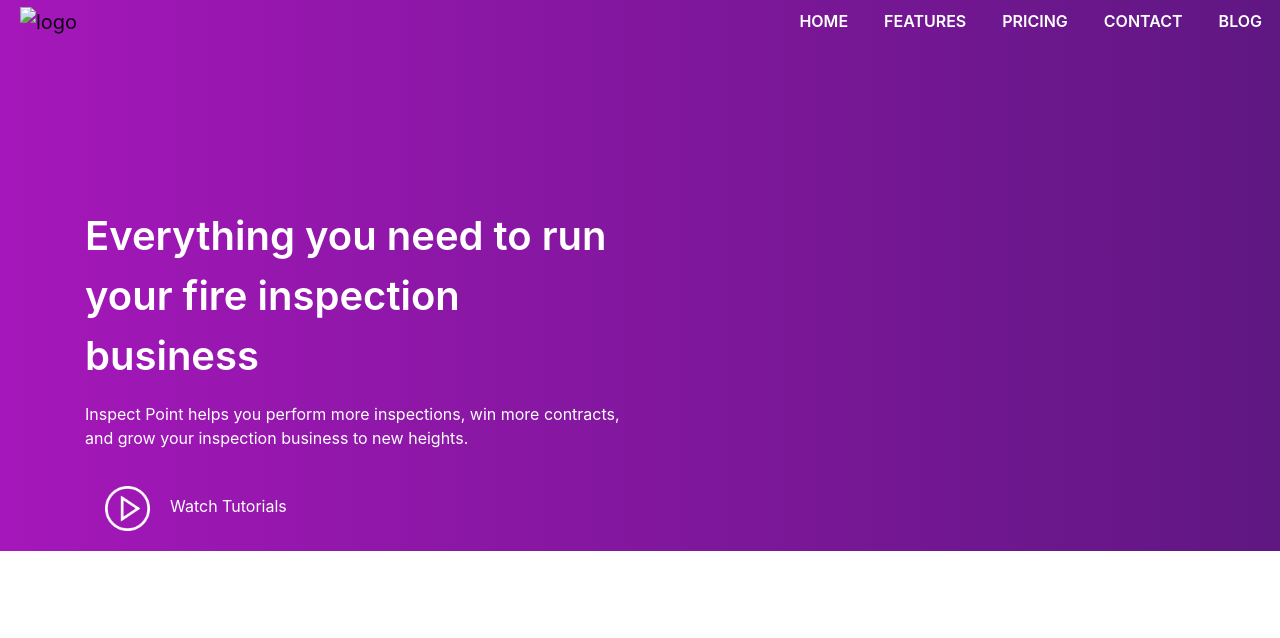
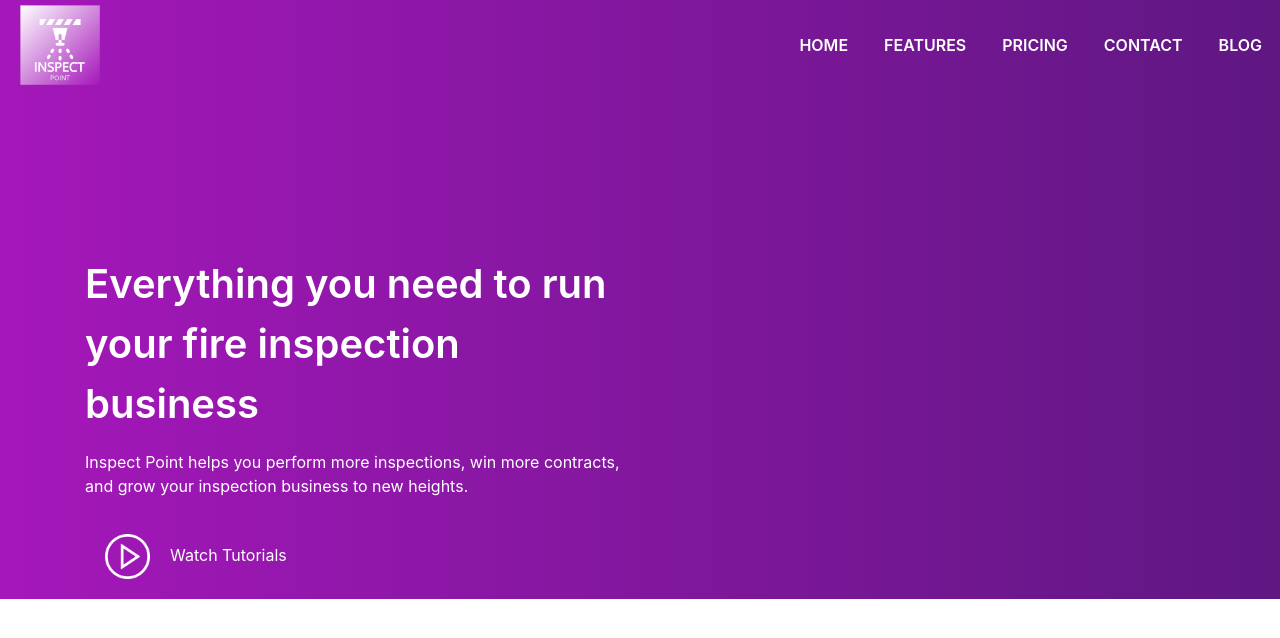
Before and after one commit to vladmyshchuk/InspectPoint_Concept, a plain HTML site: page index.html in a window 1280 px wide. Drawn offline with nearby package versions, Linux system fonts and the light colour scheme; the site is published under a folder, as on GitHub Pages, so addresses that start at the root find nothing.

Commit message:
corrected URL for logo source

```diff
--- a/index.html
+++ b/index.html
@@ -32,7 +32,7 @@
     <section id="nav-bar">
       <nav class="navbar navbar-expand-lg navbar-light">
         <a class="navbar-brand" href="#"
-          ><img src="/images/logo.png" alt="logo"
+          ><img src="images/logo.png" alt="logo"
         /></a>
         <button
           class="navbar-toggler"
```
